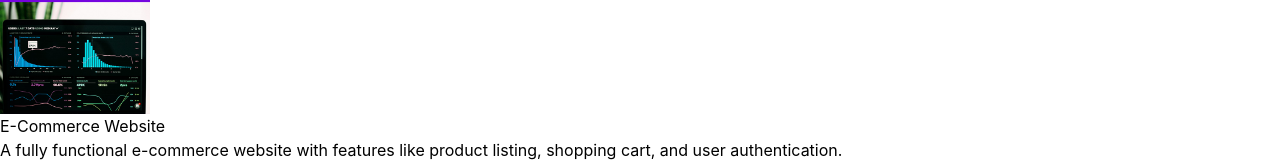
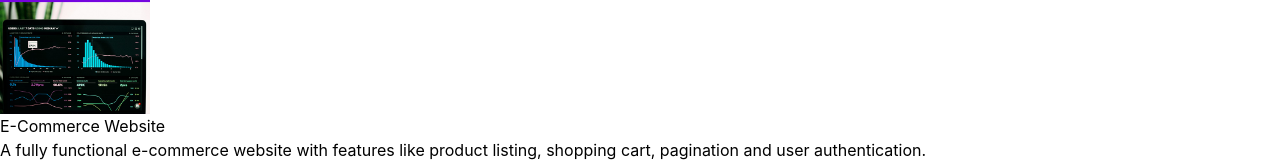
Before and after one commit to nvdekay/personal-portfolio, a React (Vite) app: page / in a window 1280 px wide. Shown: the part 1895-2061 px from the top of the page. Built offline with nearby package versions, Linux system fonts and the light colour scheme.

Commit message:
update content in PROJECTS

```diff
--- a/src/constants/index.js
+++ b/src/constants/index.js
@@ -26,7 +26,7 @@ export const PROJECTS = [
     title: "E-Commerce Website",
     image: project1,
     description:
-      "A fully functional e-commerce website with features like product listing, shopping cart, and user authentication.",
+      "A fully functional e-commerce website with features like product listing, shopping cart, pagination and user authentication.",
     technologies: ["HTML", "CSS", "Boostrap", "JSP", "Servlet"],
   },
 ];
```
